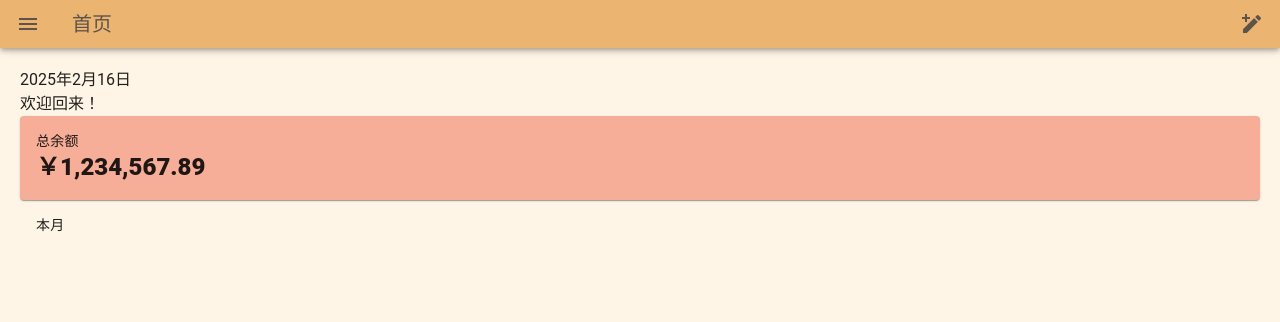
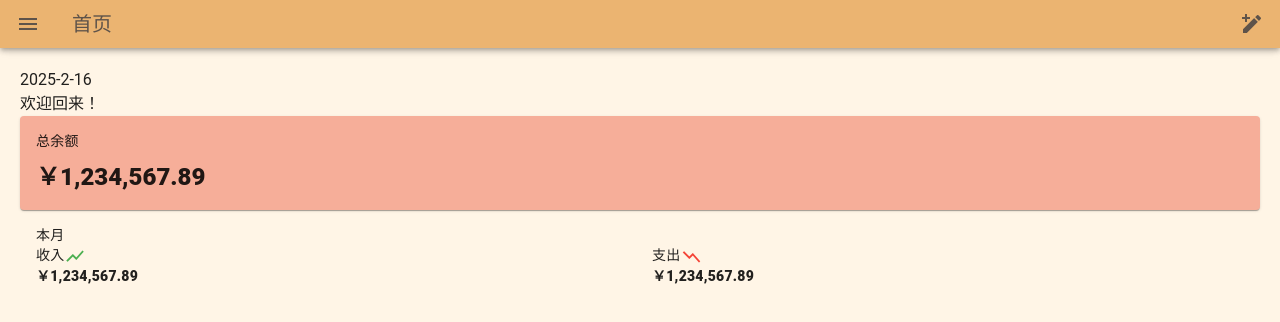
Before and after one commit to Hell-Tractor/NekoCoin, a Vue app: page / in a window 1280 px wide. Shown: the top 322 px of the page. Built offline with nearby package versions, Linux system fonts and the light colour scheme.

Commit message:
add monthly income/expense on main page

```diff
--- a/src/i18n/en_US.ts
+++ b/src/i18n/en_US.ts
@@ -1,28 +1,7 @@
-import { SpecificDateTimeFormatOptions } from "@intlify/core-base";
-
-const datetime_short: SpecificDateTimeFormatOptions = {
-    year: 'numeric',
-    month: 'short',
-    day: 'numeric',
+export default {
+    welcome: 'Welcome back!',
+    total_balance: 'Total Balance',
+    this_month: 'This Month',
+    income: 'Income',
+    expense: 'Expense',
 }
-
-const datetime_long: SpecificDateTimeFormatOptions = {
-    year: 'numeric',
-    month: 'numeric',
-    day: 'numeric',
-    weekday: 'long',
-    hour: 'numeric',
-    minute: 'numeric',
-    second: 'numeric',
-}
-export default {
-    message: {
-        welcome: 'Welcome back!',
-        total_balance: 'Total Balance',
-        this_month: 'This Month',
-    },
-    datetime: {
-        short: datetime_short,
-        long: datetime_long
-    }
-}
--- a/src/i18n/index.ts
+++ b/src/i18n/index.ts
@@ -1,20 +1,16 @@
 import { createI18n } from "vue-i18n";
 import { en as en_vuetify, zhHans as zh_cn_vuetify } from "vuetify/locale";
 import en_US from "./en_US.ts";
-import zh_cn from "./zh_CN.ts";
+import zh_CN from "./zh_CN.ts";
 
 const i18n = createI18n({
     legacy: false,
     locale: "zh-CN",
     fallbackLocale: 'en',
     messages: {
-        'en-US': { ...en_vuetify, ...en_US.message },
-        'zh-CN': { ...zh_cn_vuetify, ...zh_cn.message },
+        'en-US': { ...en_vuetify, ...en_US },
+        'zh-CN': { ...zh_cn_vuetify, ...zh_CN },
     },
-    datetimeFormats: {
-        'en-US': en_US.datetime,
-        'zh-CN': zh_cn.datetime,
-    }
 });
 
 export default i18n;
--- a/src/i18n/zh_CN.ts
+++ b/src/i18n/zh_CN.ts
@@ -1,29 +1,7 @@
-import { SpecificDateTimeFormatOptions } from "@intlify/core-base";
-
-const datetime_short: SpecificDateTimeFormatOptions = {
-    year: 'numeric',
-    month: 'short',
-    day: 'numeric',
+export default {
+    welcome: '欢迎回来！',
+    total_balance: '总余额',
+    this_month: '本月',
+    income: '收入',
+    expense: '支出',
 }
-
-const datetime_long: SpecificDateTimeFormatOptions = {
-    year: 'numeric',
-    month: 'numeric',
-    day: 'numeric',
-    weekday: 'long',
-    hour: 'numeric',
-    minute: 'numeric',
-    second: 'numeric',
-}
-
-export default {
-    message: {
-        welcome: '欢迎回来！',
-        total_balance: '总余额',
-        this_month: '本月',
-    },
-    datetime: {
-        short: datetime_short,
-        long: datetime_long
-    }
-}
--- a/src/pages/Home.vue
+++ b/src/pages/Home.vue
@@ -2,24 +2,45 @@
 import { ref } from 'vue';
 import { Money } from '../common/Money';
 import { useI18n } from 'vue-i18n';
-const { t, d } = useI18n();
+const { t } = useI18n();
 
 const totalBalance = ref(new Money(1234567.89, '￥'));
-const today = new Date();
+const currentMonthIncome = ref(new Money(1234567.89, '￥'));
+const currentMonthExpense = ref(new Money(1234567.89, '￥'));
+const today = function() {
+    return `${new Date().getFullYear()}-${new Date().getMonth() + 1}-${new Date().getDate()}`;
+}
 </script>
 
 <template>
-    <div>{{ d(today, 'short') }}</div>
+    <div>{{ today() }}</div>
     <div>{{ t('welcome') }}</div>
     <v-card>
         <v-card-text>
             <div>{{ t('total_balance') }}</div>
+            <div style="height: 10px;"></div>
             <p class="text-h5 font-weight-black">{{ totalBalance }}</p>
         </v-card-text>
     </v-card>
     <v-card variant="text">
         <v-card-text>
             <div>{{ t('this_month') }}</div>
+            <v-row class="flex-nowrap">
+                <v-col class="flex-grow-1">
+                    <p>{{ t('income') }}<v-icon color="green">mdi-chart-line-variant</v-icon></p>
+                    <p class="text-h8 font-weight-black">{{ currentMonthIncome }}</p>
+                </v-col>
+                <v-col class="flex-grow-1">
+                    <p>{{ t('expense') }}<v-icon color="red" class="v-flipped">mdi-chart-line-variant</v-icon></p>
+                    <p class="text-h8 font-weight-black">{{ currentMonthExpense }}</p>
+                </v-col>
+            </v-row>
         </v-card-text>
     </v-card>
 </template>
+
+<style scoped>
+.v-flipped {
+    transform: scaleY(-1);
+}
+</style>
```
